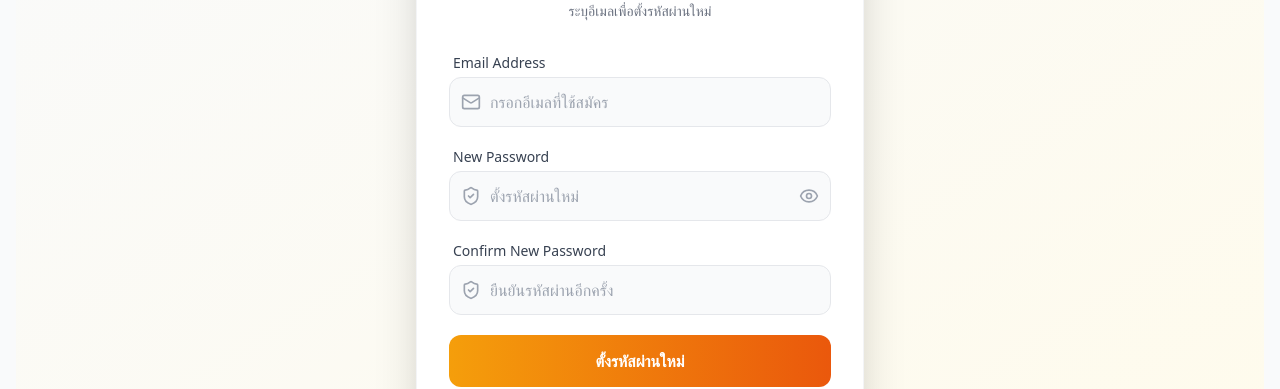
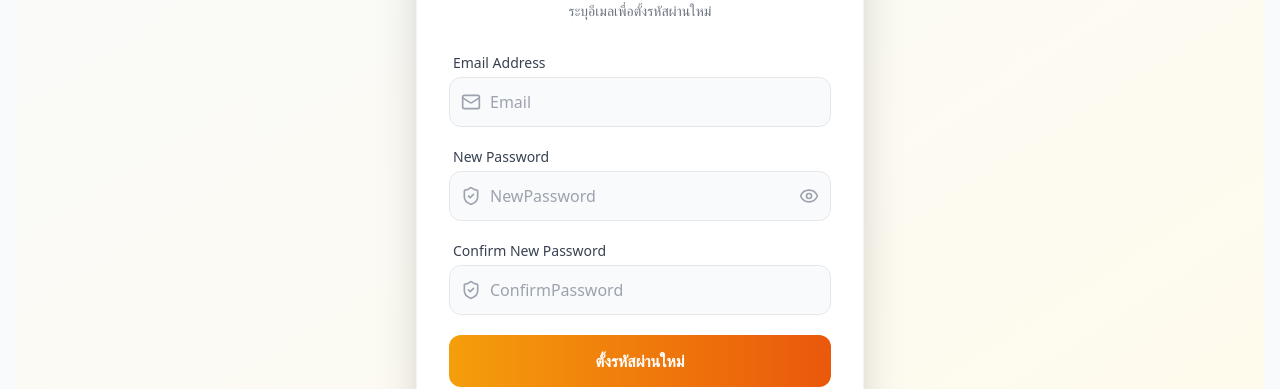
Before and after one commit to kitsanai111/MyFinance, a React (Vite) app in the folder client/: page /changepassword in a window 1280 px wide. Shown: the part 244-633 px from the top of the page. Built offline with nearby package versions, Linux system fonts and the light colour scheme.

Commit message:
update config password

```diff
--- a/client/src/pages/auth/ChangePassword.jsx
+++ b/client/src/pages/auth/ChangePassword.jsx
@@ -71,7 +71,7 @@ const ChangePassword = () => {
                 onChange={handleOnChange}
                 required
                 className="w-full pl-10 pr-4 py-3 border border-gray-200 rounded-xl focus:ring-2 focus:ring-amber-400 focus:border-amber-400 outline-none transition-all bg-gray-50 focus:bg-white"
-                placeholder="กรอกอีเมลที่ใช้สมัคร"
+                placeholder="Email"
               />
             </div>
           </div>
@@ -89,8 +89,8 @@ const ChangePassword = () => {
                 value={form.newPassword}
                 onChange={handleOnChange}
                 required
-                className="w-full pl-10 pr-12 py-3 border border-gray-200 rounded-xl focus:ring-2 focus:ring-amber-400 outline-none transition-all bg-gray-50 focus:bg-white"
-                placeholder="ตั้งรหัสผ่านใหม่"
+                className="w-full pl-10 pr-12 py-3 border border-gray-200 rounded-xl focus:ring-2 focus:ring-amber-400 outline-none transition-all bg-gray-50 focus:bg-white [&::-ms-reveal]:hidden [&::-ms-clear]:hidden"
+                placeholder="NewPassword"
               />
               <button type="button" onClick={() => setShowPassword(!showPassword)} className="absolute inset-y-0 right-0 pr-3 flex items-center text-gray-400">
                 {showPassword ? <EyeOff size={20} /> : <Eye size={20} />}
@@ -111,8 +111,8 @@ const ChangePassword = () => {
                 value={form.confirmPassword}
                 onChange={handleOnChange}
                 required
-                className="w-full pl-10 pr-4 py-3 border border-gray-200 rounded-xl focus:ring-2 focus:ring-amber-400 outline-none transition-all bg-gray-50 focus:bg-white"
-                placeholder="ยืนยันรหัสผ่านอีกครั้ง"
+                className="w-full pl-10 pr-4 py-3 border border-gray-200 rounded-xl focus:ring-2 focus:ring-amber-400 outline-none transition-all bg-gray-50 focus:bg-white [&::-ms-reveal]:hidden [&::-ms-clear]:hidden"
+                placeholder="ConfirmPassword"
               />
             </div>
           </div>
--- a/client/src/pages/auth/Login.jsx
+++ b/client/src/pages/auth/Login.jsx
@@ -108,7 +108,7 @@ const roleRedirect = (role) => {
                 name="password"
                 onChange={handleOnChange}
                 required
-                className="w-full pl-10 pr-12 py-3 border border-gray-200 rounded-xl focus:ring-2 focus:ring-amber-400 focus:border-amber-400 outline-none transition-all bg-gray-50 focus:bg-white"
+                className="w-full pl-10 pr-12 py-3 border border-gray-200 rounded-xl focus:ring-2 focus:ring-amber-400 focus:border-amber-400 outline-none transition-all bg-gray-50 focus:bg-white [&::-ms-reveal]:hidden [&::-ms-clear]:hidden"
                 placeholder="••••••••"
               />
               {/* ปุ่ม Show/Hide Password */}
--- a/client/src/pages/auth/Register.jsx
+++ b/client/src/pages/auth/Register.jsx
@@ -131,7 +131,7 @@ const Register = () => {
               </div>
               <input
                 {...register("password")}
-                className={`w-full pl-10 pr-12 py-2.5 border rounded-xl focus:ring-2 focus:ring-amber-400 outline-none transition-all bg-gray-50 focus:bg-white ${errors.password ? 'border-red-500 focus:ring-red-200' : 'border-gray-200'}`}
+                className={`w-full pl-10 pr-12 py-2.5 border rounded-xl focus:ring-2 focus:ring-amber-400 outline-none transition-all bg-gray-50 focus:bg-white [&::-ms-reveal]:hidden [&::-ms-clear]:hidden ${errors.password ? 'border-red-500 focus:ring-red-200' : 'border-gray-200'}`}
                 type={showPassword ? "text" : "password"}
                 placeholder="Password"
               />
@@ -172,7 +172,7 @@ const Register = () => {
               </div>
               <input
                 {...register("confirmPassword")}
-                className={`w-full pl-10 pr-12 py-2.5 border rounded-xl focus:ring-2 focus:ring-amber-400 outline-none transition-all bg-gray-50 focus:bg-white ${errors.confirmPassword ? 'border-red-500 focus:ring-red-200' : 'border-gray-200'}`}
+                className={`w-full pl-10 pr-12 py-2.5 border rounded-xl focus:ring-2 focus:ring-amber-400 outline-none transition-all bg-gray-50 focus:bg-white [&::-ms-reveal]:hidden [&::-ms-clear]:hidden ${errors.confirmPassword ? 'border-red-500 focus:ring-red-200' : 'border-gray-200'}`}
                 type={showConfirmPassword ? "text" : "password"}
                 placeholder="Confirm Password"
               />
--- a/client/src/pages/user/FinanceDashboard.jsx
+++ b/client/src/pages/user/FinanceDashboard.jsx
@@ -503,7 +503,7 @@ export default function FinanceDashboard() {
                 <div className={`text-4xl font-extrabold tracking-tight ${allTimeBalance >= 0 ? 'text-gray-900' : 'text-red-500'}`}>
                   {allTimeBalance.toLocaleString()} <span className="text-lg font-medium text-gray-400">฿</span>
                 </div>
-                <div className="text-xs text-gray-400 mt-1 font-medium bg-gray-50 inline-block px-3 py-1 rounded-full">ยอดรวมคงเหลือทั้งหมด (All Time)</div>
+                <div className="text-xs text-gray-400 mt-1 font-medium bg-gray-50 inline-block px-3 py-1 rounded-full">ยอดรวมทั้งหมด (All Time)</div>
 
               </div>
 
```
